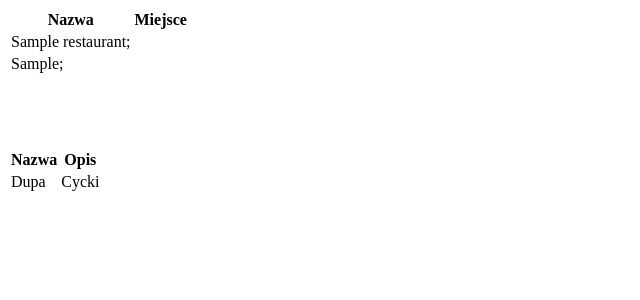
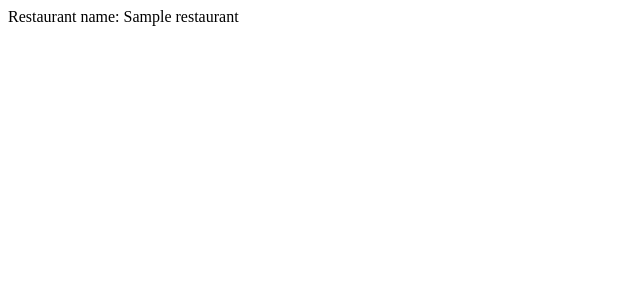
Before and after one commit to Kamyyyk/Food-delivery, a Django app: page /mysite/restauracje/1 in a window 1280 px wide. Shown: the top 300 px of the page, without its empty margins (0-640 px from the left). Run offline with Django 4.2, Linux system fonts and the light colour scheme; tables that the repository leaves empty hold one stand-in row (values such as "Sample post").

Commit message:
Learning html templates with django

```diff
--- a/mysite/views.py
+++ b/mysite/views.py
@@ -3,7 +3,6 @@ from django.http import HttpResponse, JsonResponse
 from .models import Votes, Restaurant
 from django.http import Http404
 
-from django.template import loader
 
 
 def index(requests):
--- a/templates/mysite/test.html
+++ b/templates/mysite/test.html
@@ -1,31 +1,5 @@
 {% if restaurant %}
-    <table>
-        <tr>
-            <th>Nazwa</th>
-            <th>Miejsce</th>
-        </tr>
-        <tr>
-            <td>{{restaurant.name}};</td>
-        </tr>
-        <tr>
-            <td>{{restaurant.category}};</td>
-        </tr>
-    </table>
+    <p>Restaurant name: {{ restaurant.name }}</p>
 
-    <br>
-    <br>
-    <br>
-    <br>
-
-        <table>
-            <tr>
-                <th>Nazwa</th>
-                <th>Opis</th>
-            </tr>
-            <tr>
-                <td>Dupa</td>
-                <td>Cycki</td>
-            </tr>
-        </table>
 
 {% endif %}
```
Also changed, not shown: templates/mysite/index.html (+4 -10 lines).
